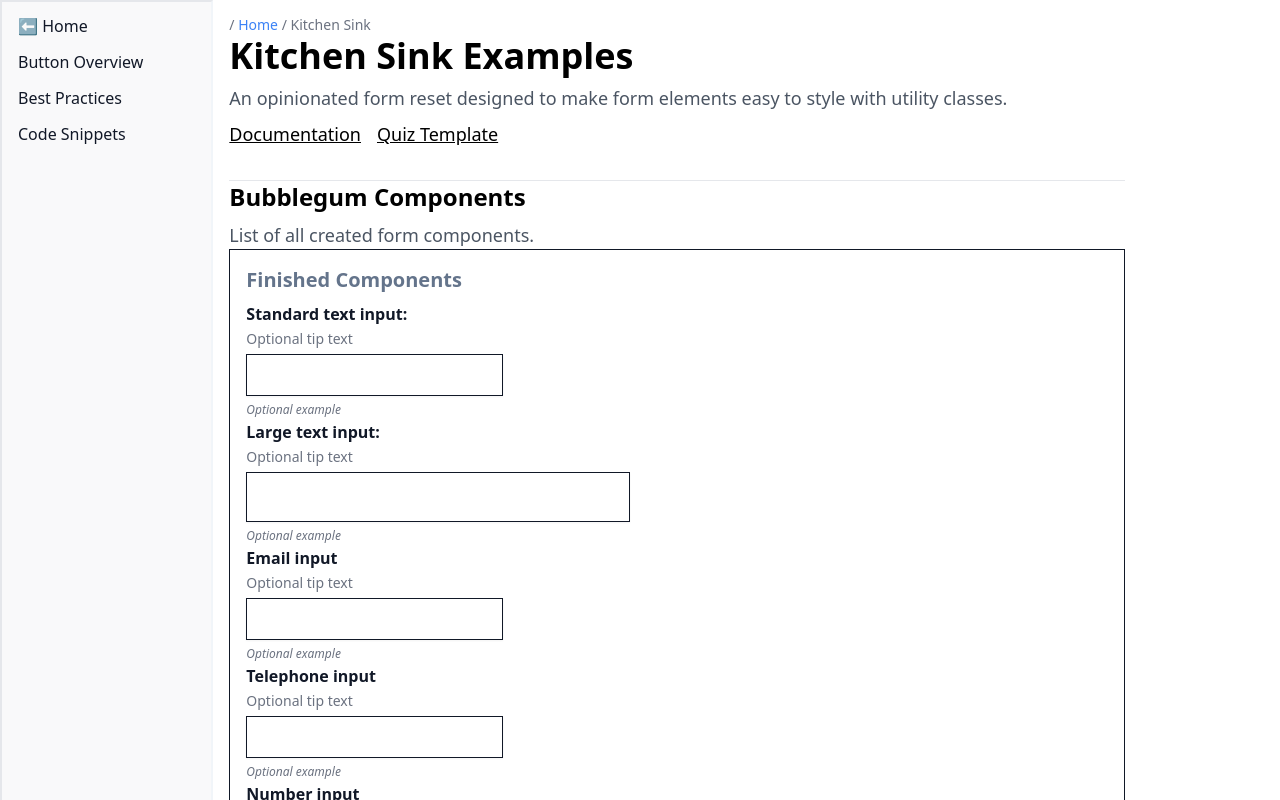
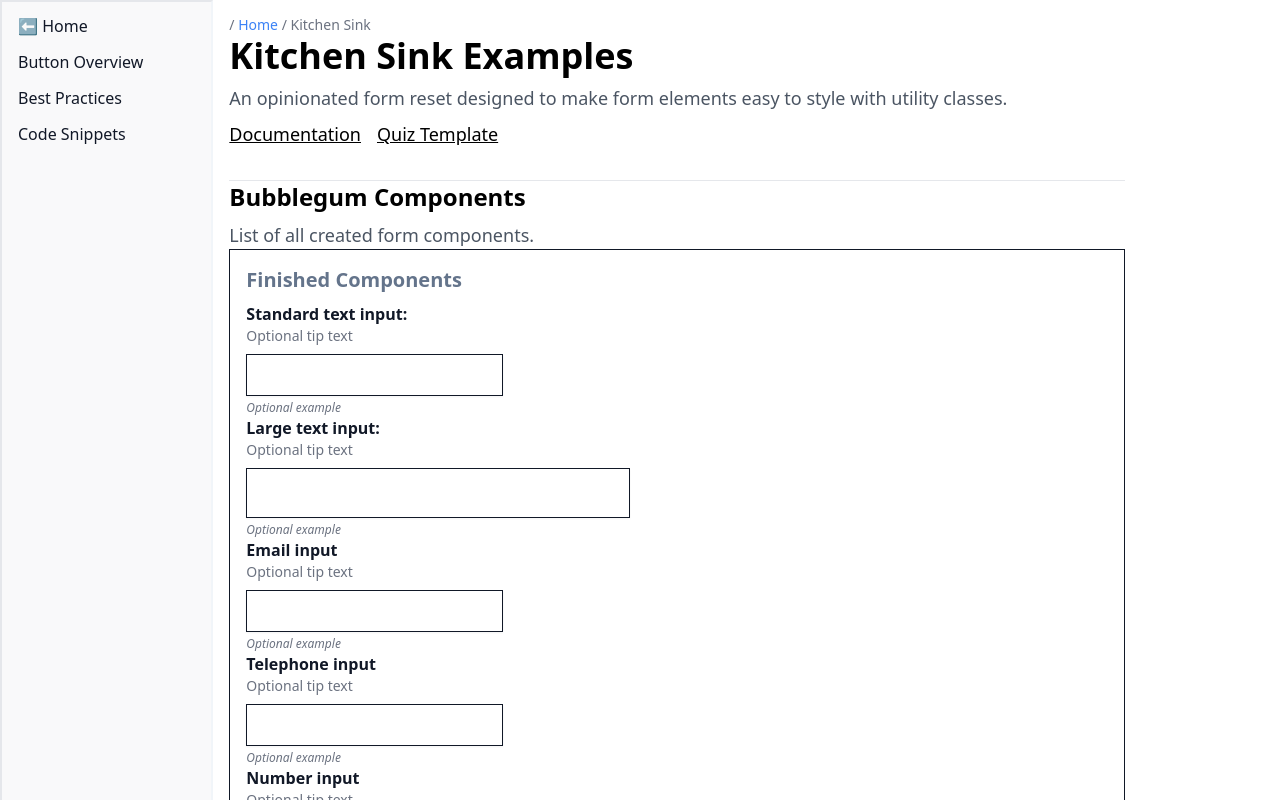
Before and after one commit to tayv/Project-Bubblegum, a Next.js app: page /forms/kitchen-sink in a window 1280 px wide. Shown: the top 800 px of the page. Built offline with nearby package versions, Linux system fonts and the light colour scheme.

Commit message:
Added Tip Component and integrated with Input component

```diff
--- a/components/atoms/input.tsx
+++ b/components/atoms/input.tsx
@@ -1,6 +1,7 @@
 import React, { FC, ChangeEvent, forwardRef, InputHTMLAttributes, DetailedHTMLProps} from 'react'
 import classNames from 'classnames'
 import { Control } from 'react-hook-form'
+import Tip from '@components/layout/Tip'
 
 // OVERVIEW
   // This atom form component provides styling and accessibility requirements. Validation, event handlers, etc.
@@ -58,7 +59,7 @@ export const Input: FC<InputProps> = forwardRef<HTMLInputElement, InputProps>(
         <label htmlFor="text" className="block text-md font-bold text-gray-900">
           {label}
         </label>
-        <span className="text-sm font-light text-gray-500 mb-2">{tipText}</span>
+        <Tip text={tipText} type="standard" />
         <input
           ref={ref}
           id={name}
@@ -74,7 +75,7 @@ export const Input: FC<InputProps> = forwardRef<HTMLInputElement, InputProps>(
           }
           {...props}
         />
-        <span className="text-xs font-light italic text-gray-500 mt-1">{exampleText}</span>
+        <Tip text={exampleText} type="example" />
         {children} {/* For displaying warning message components, etc. */}
       </div>
 
--- a/components/helpers/HelpMessage.tsx
+++ b/components/helpers/HelpMessage.tsx
@@ -36,6 +36,7 @@ export const HelpMessage: FC<HelpMessageProps> = (
 
   // Hold the regex formula that will be used to match input results from useWatch()
   let regExFormula = setRegEx(checkFor, customRegEx)
+
   // Boolean regex result. Used as gatekeeper for displaying the warning message in UI in renderMessage()
   let checkForMatch = (checkFor: checkFor, customRegEx: customRegEx): boolean => inputWatch.match(regExFormula)
 
--- /dev/null
+++ b/components/layout/Tip.tsx
@@ -0,0 +1,40 @@
+import { FC, ReactNode } from 'react'
+import { InputProps } from '@components/atoms/input'
+
+export type TipProps = {
+    type: "example" | "standard",
+    text: InputProps["tipText"] | InputProps["exampleText"],
+    id?: string
+}
+
+const Tip: FC<TipProps> = ({
+    type,
+    text,
+    ...props
+}) => {
+
+    const renderTip = ({type, text}: TipProps) => {
+      switch (type) {
+        case "example":
+          return <p className="text-xs font-light italic text-gray-500 mt-1">{text}</p>
+
+        case "standard":
+          return <p className="text-sm font-light text-gray-500 mb-2">{text} </p>
+
+        default:
+          return null;
+    }
+  }
+
+  return (
+    <>
+      { renderTip({type, text, ...props}) }
+    </>
+  )
+}
+
+export default Tip
+
+
+// Need to use function expression to render a switch statement in react.
+  // See https://stackoverflow.com/questions/55237619/expression-expected-in-react-using-switch-statement
--- a/pages/forms/quiz-template.tsx
+++ b/pages/forms/quiz-template.tsx
@@ -9,6 +9,7 @@ import HelpMessage from '@components/helpers/HelpMessage'
 import WrapperRadioGroup from '@components/controlled-wrappers/WrapperRadioGroup'
 import Section from '@components/layout/Section'
 import WrapperCheckbox from '@components/controlled-wrappers/WrapperCheckbox'
+import Tip from '@components/layout/Tip'
 
 // data for Breadcrumbs
 const crumbs = [
@@ -77,7 +78,6 @@ const QuizTemplate: FC = () => {
       <Paragraph text="This is a template to test form layout and start building out state and database behavior." size="standard" type="primary" />
       <br />
       <hr />
-
       <form className="border border-gray-900" onSubmit={ onSubmit }>
         <Section id="intro" style="blank">
          <Heading text="Test Form 1" size="h2" type="primary"/>
```
